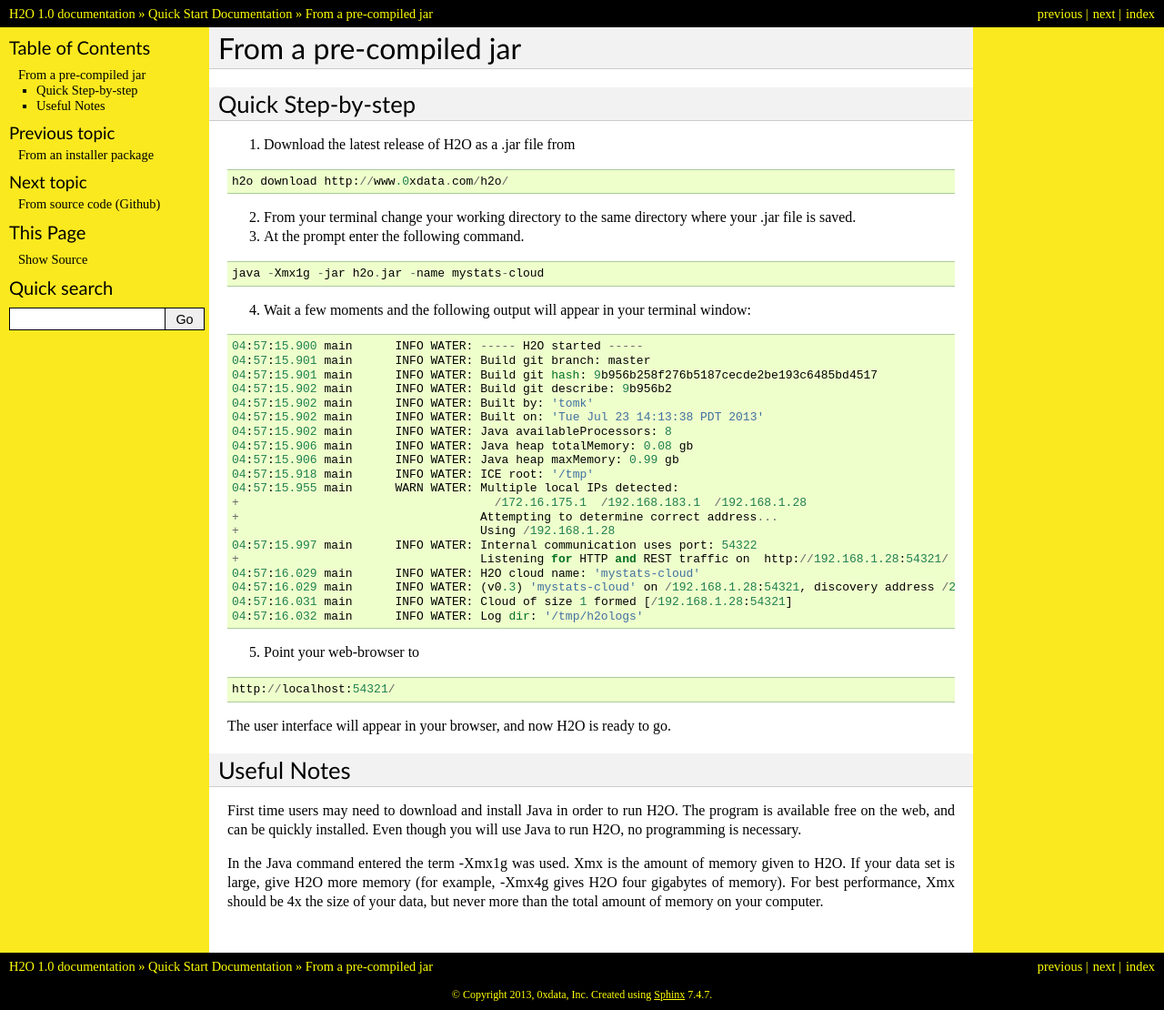
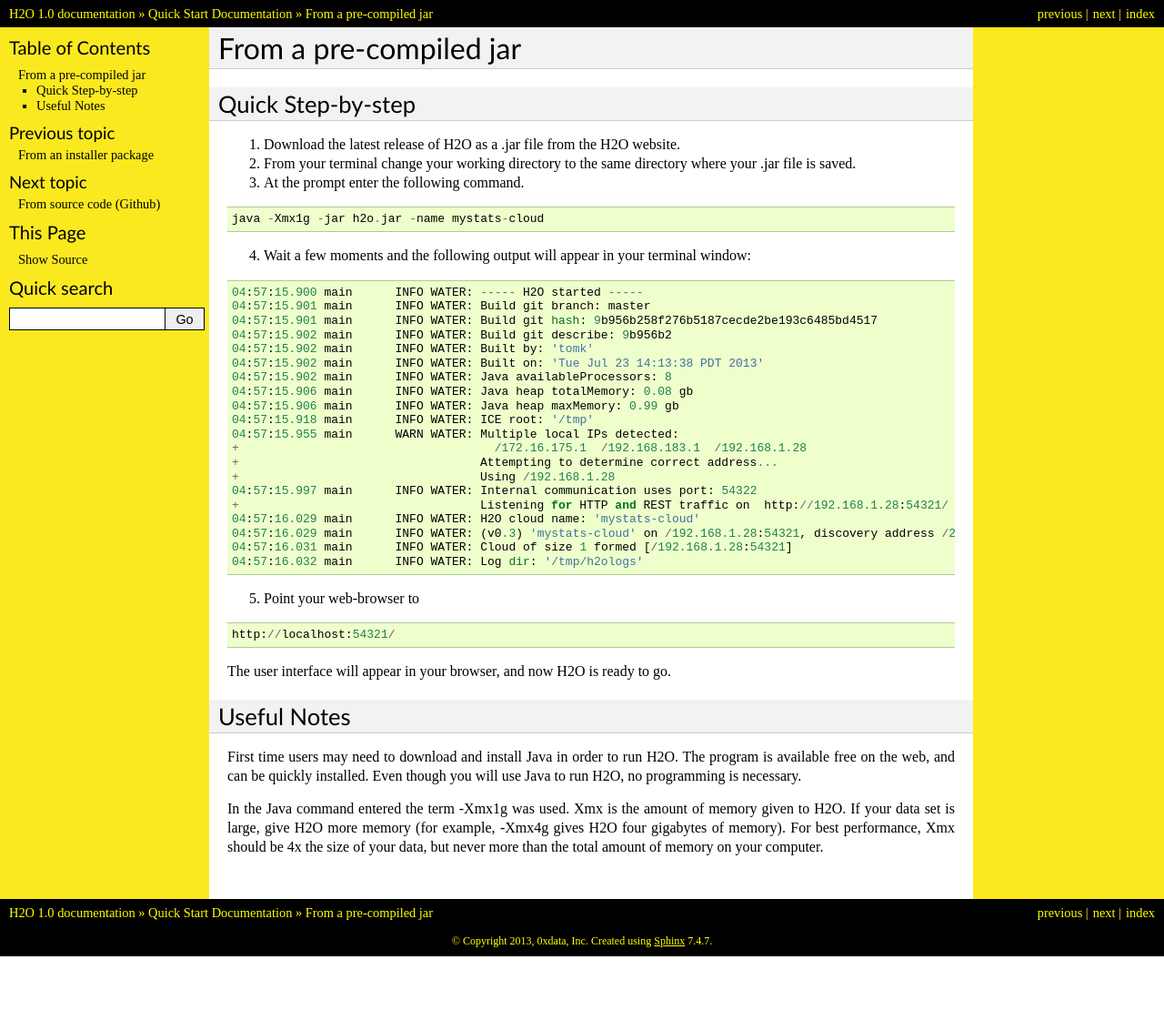
Before and after one commit to devinshields/h2odocs, a Sphinx documentation site: the page built from source/quickstart/quickstart_jar.rst, in a window 1280 px wide. Shown: the whole page at 91% size. Built offline with Sphinx 7.4.7, drawn with Linux system fonts in a browser that asks for light colours; formulas are drawn with MathJax 3; pages that are not in the unit, such as notebooks, are missing from menus; after the commit the page ends 1051 px from its top, so only the background shows below that.

Commit message:
Tweak download jar help.

```diff
--- a/source/quickstart/quickstart_jar.rst
+++ b/source/quickstart/quickstart_jar.rst
@@ -4,11 +4,7 @@
 
 Quick Step-by-step
 """"""""""""""""""
-1. Download the latest release of H2O as a .jar file  from
-
-::
-
-  h2o download http://www.0xdata.com/h2o/
+1. Download the latest release of H2O as a .jar file from `the H2O website <http://0xdata.com/h2O/>`_.
 
 2. From your terminal change your working directory to the same directory where your .jar file is saved.
 
```
